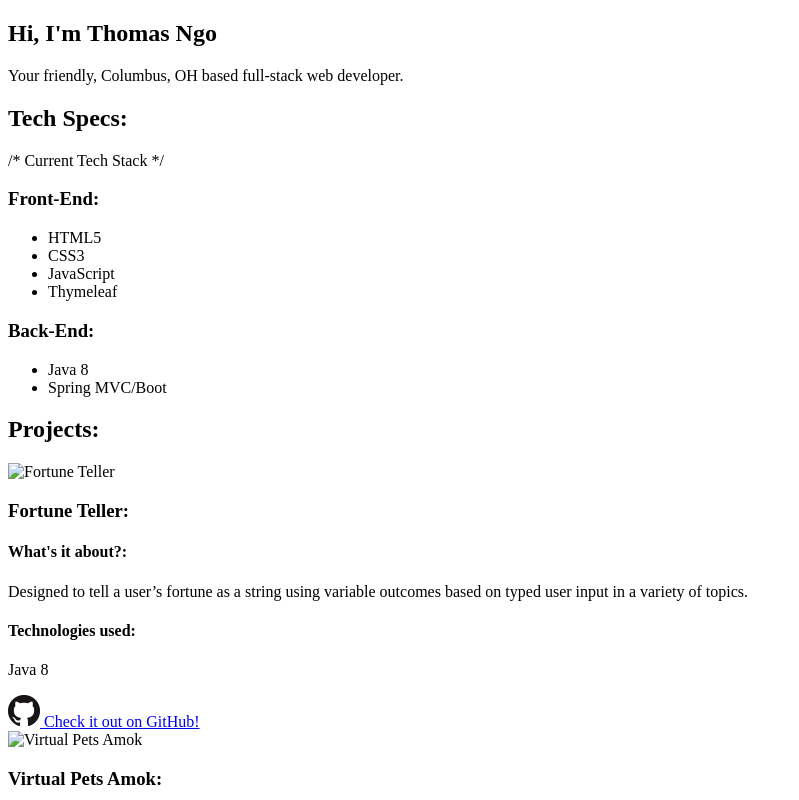
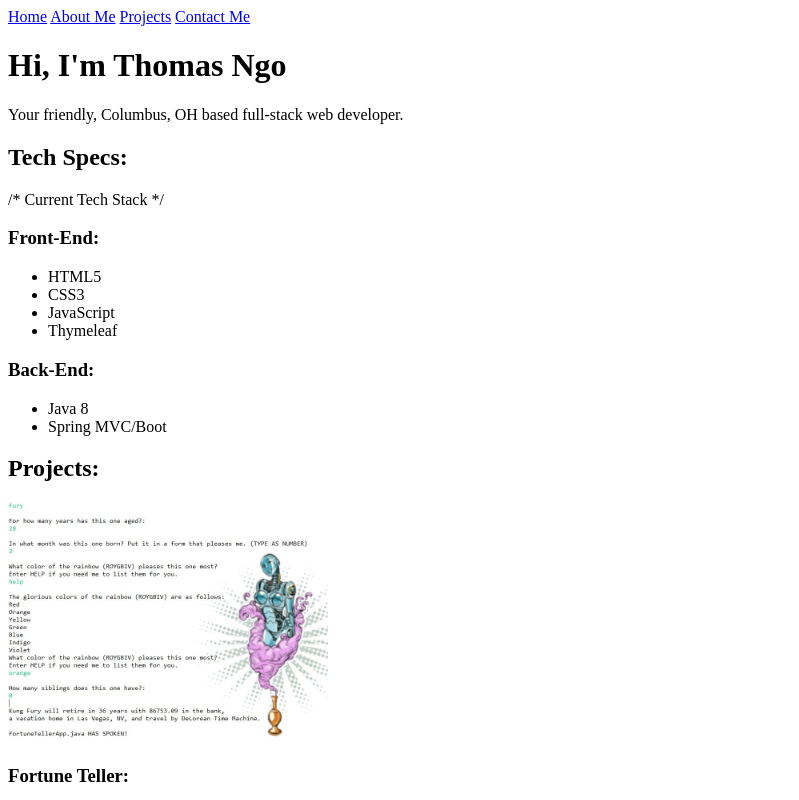
Before and after one commit to TheTNGO/TheTNGO.github.io, a plain HTML site: page index.html in a window 1280 px wide. Shown: the top 800 px of the page, without its empty margins (0-799 px from the left). Drawn offline with Linux system fonts and the light colour scheme.

Commit message:
6/26 12:07PM - HTML Working. Most sections done. Still need bio.

```diff
--- a/index.html
+++ b/index.html
@@ -2,20 +2,28 @@
 <html>
 
 <head>
-	<title>Thomas Ngo | Portfolio | Apprentice Software Developer</title>
+	<title>Thomas Ngo - Portfolio</title>
 	<link rel="stylesheet" type="text/css" href="./style.css">
 </head>
 
 <body>
 	<div class="container">
 
-		<div class="about-me">
+		<nav id="main-nav">
+			<a href="#title">Home</a>
+			<a href="#about-me">About Me</a>
+			<a href="#projects">Projects</a>
+			<a href="#contact">Contact Me</a>
+		</nav>
 
-			<section id="title">
+		<header id="title">
 			<!-- Add Picture Here -->
 			<h1 id="title-name">Hi, I'm Thomas Ngo</h1>
 			<p class="subtitle" id="title-subtitle">Your friendly, Columbus, OH based full-stack web developer.</p>
-			</section>
+		</header>
+
+		<div id="about-me">
+
 
 			<section id="about-me-blurb">
 			</section>
@@ -53,11 +61,11 @@
 
 		</div>
 
-		<div class="projects">
+		<div id="projects">
 			<h2 class="heading">Projects:</h2>
 
 			<section class="project-details" class="fortune-teller">
-				<img src="#" alt="Fortune Teller">
+				<img src="images/project-fortune-teller-final.jpg" class="project-screenshot" alt="Fortune Teller">
 				<h3 class="heading">
 					Fortune Teller:
 				</h3>
@@ -70,51 +78,59 @@
 					Java 8
 				</p>
 				<div class="git-repo-link" id="fortune-teller-repo">
-					<a href="https://github.com/TheTNGO/FortuneTeller"><img src="./images/GitHub-Mark-32px.png"> Check it out on GitHub!</a>
+					<a href="https://github.com/TheTNGO/FortuneTeller">
+						<img src="./images/GitHub-Mark-32px.png"> Check it out on GitHub!</a>
 				</div>
 			</section>
 
 			<section class="project-details" class="virtual-pets-amok">
-				<img src="#" alt="Virtual Pets Amok">
+				<img class="project-screenshot" src="images/virtual-pets-amok-final.jpg" alt="Virtual Pets Amok">
 				<h3 class="heading">
 					Virtual Pets Amok:
 				</h3>
 				<h4>What's it about?:</h4>
 				<p class="project-description">
-					Allows the end-user to take care of multiple “Pet” objects (all at once or individually), while being able to create and remove their own “Pet” instances consisting of "robotic" and "organic" cats and dogs, each with their own properties and needs. Utilizes extensive use of class inheritance and interface implementation to create a varied "shelter" to care for..
+					Allows the end-user to take care of multiple “Pet” objects (all at once or individually), while being able to create and
+					remove their own “Pet” instances consisting of "robotic" and "organic" cats and dogs, each with their own properties
+					and needs. Utilizes extensive use of class inheritance and interface implementation to create a varied "shelter" to
+					care for..
 				</p>
 				<h4>Technologies used:</h4>
 				<p class="project-description" class="project-tech-stack">
 					Java 8
 				</p>
 				<div class="git-repo-link" id="virtual-pets-amok-repo">
-					<a href="https://github.com/TheTNGO/virtual-pets-amok"><img src="./images/GitHub-Mark-32px.png"> Check it out on GitHub!</a>
+					<a href="https://github.com/TheTNGO/virtual-pets-amok">
+						<img src="./images/GitHub-Mark-32px.png"> Check it out on GitHub!</a>
 				</div>
 
 			</section>
 
 			<section class="project-details" class="virtual-pets-amok">
-				<img src="#" alt="Reviews">
+				<img src="images/reviews-final.JPG" class="project-screenshot" alt="Reviews">
 				<h3 class="heading">
 					Reviews Web Site:
 				</h3>
 				<h4>What's it about?:</h4>
 				<p class="project-description">
-					A basic web site designed to display sample reviews, displaying information such as the date the review was written, an arbritrary ID number, and a visual image-based recommendation bound to each review. Utilizes Spring MVC and Thymeleaf templates to display information housed in Java-based, TDD-built back-end logic.
+					A basic web site designed to display sample reviews, displaying information such as the date the review was written, an arbritrary
+					ID number, and a visual image-based recommendation bound to each review. Utilizes Spring MVC and Thymeleaf templates
+					to display information housed in Java-based, TDD-built back-end logic.
 				</p>
 				<h4>Technologies used:</h4>
 				<p class="project-description" class="project-tech-stack">
 					Java 8, Spring MVC, Thymeleaf
 				</p>
 				<div class="git-repo-link" id="reviews-repo">
-					<a href="https://github.com/TheTNGO/reviews"><img src="./images/GitHub-Mark-32px.png"> Check it out on GitHub!</a>
+					<a href="https://github.com/TheTNGO/reviews">
+						<img src="./images/GitHub-Mark-32px.png"> Check it out on GitHub!</a>
 				</div>
 
 			</section>
 
 		</div>
 
-		<section class="contact">
+		<section id="contact">
 
 			<div class="contact-intro">
 				<h2>Like what you see? Let's talk!</h2>
@@ -132,8 +148,12 @@
 				<div id="content-social-media">
 					<!-- Add site logos -->
 					<ul>
-                     <li><a href="https://github.com/TheTNGO">Github: TheTNGO</li></a>
-                     <li><a href="https://www.linkedin.com/in/thomas-ngo/">LinkedIn</a></li>
+						<li>
+							<a href="https://github.com/TheTNGO">Github: TheTNGO</li>
+						</a>
+						<li>
+							<a href="https://www.linkedin.com/in/thomas-ngo/">LinkedIn</a>
+						</li>
 					</ul>
 				</div>
 
@@ -144,12 +164,15 @@
 
 		</section>
 
-
+		<footer>
+			Not-So-&copy Thomas Ngo
+		</footer>
 
 
 	</div>
 
 
-</div>
+
 </body>
+
 </html>
--- a/style.css
+++ b/style.css
@@ -0,0 +1,4 @@
+img.project-screenshot{
+    height: 240px;
+    width: 320px;
+}
```
Also changed, not shown: images/project-fortune-teller-final.jpg (added), images/reviews-final.JPG (added), images/virtual-pets-amok-final.jpg (added). Lines whose indentation alone changed are shown as unchanged.
